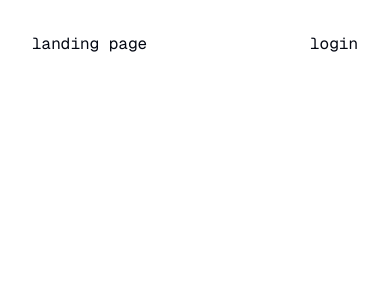
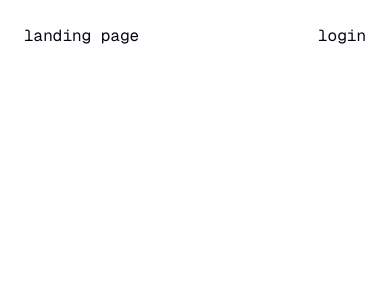
Before and after one commit to obnol/lesenn, a Next.js app: page / in a window 390 px wide. Shown: the top 300 px of the page. Built offline with nearby package versions, Linux system fonts and the light colour scheme.

Commit message:
feat: update layout padding

```diff
--- a/app/layout.tsx
+++ b/app/layout.tsx
@@ -36,7 +36,7 @@ export default function RootLayout({ children }: Readonly<{ children: React.Reac
           `}
       </Script>
       <body className={`${geistMono.className} antialiased`}>
-        <div className="flex flex-col min-h-screen p-8 md:pt-16">
+        <div className="flex flex-col min-h-screen p-6 md:pt-16">
           <main className="max-w-2xl mx-auto w-full space-y-8">{children}</main>
         </div>
         <Toaster />
```
